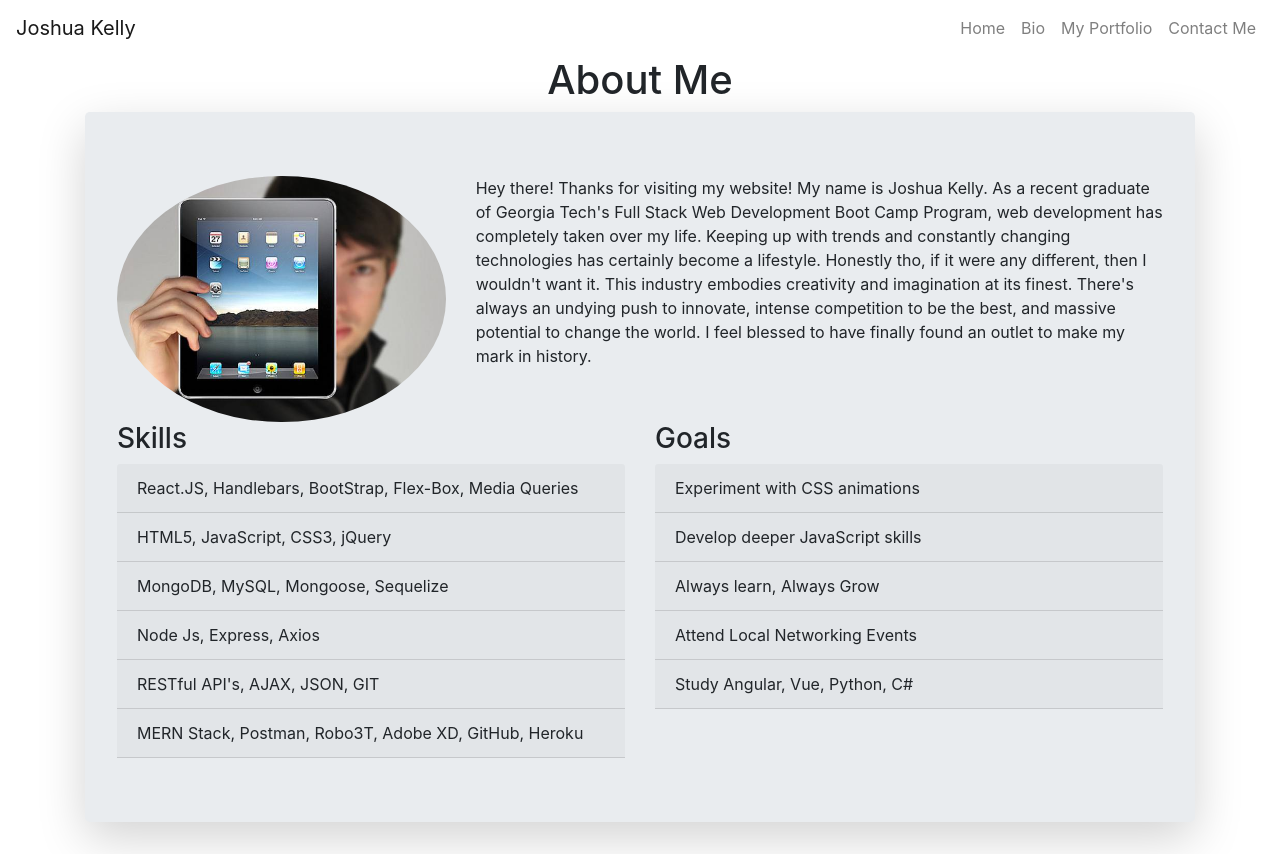
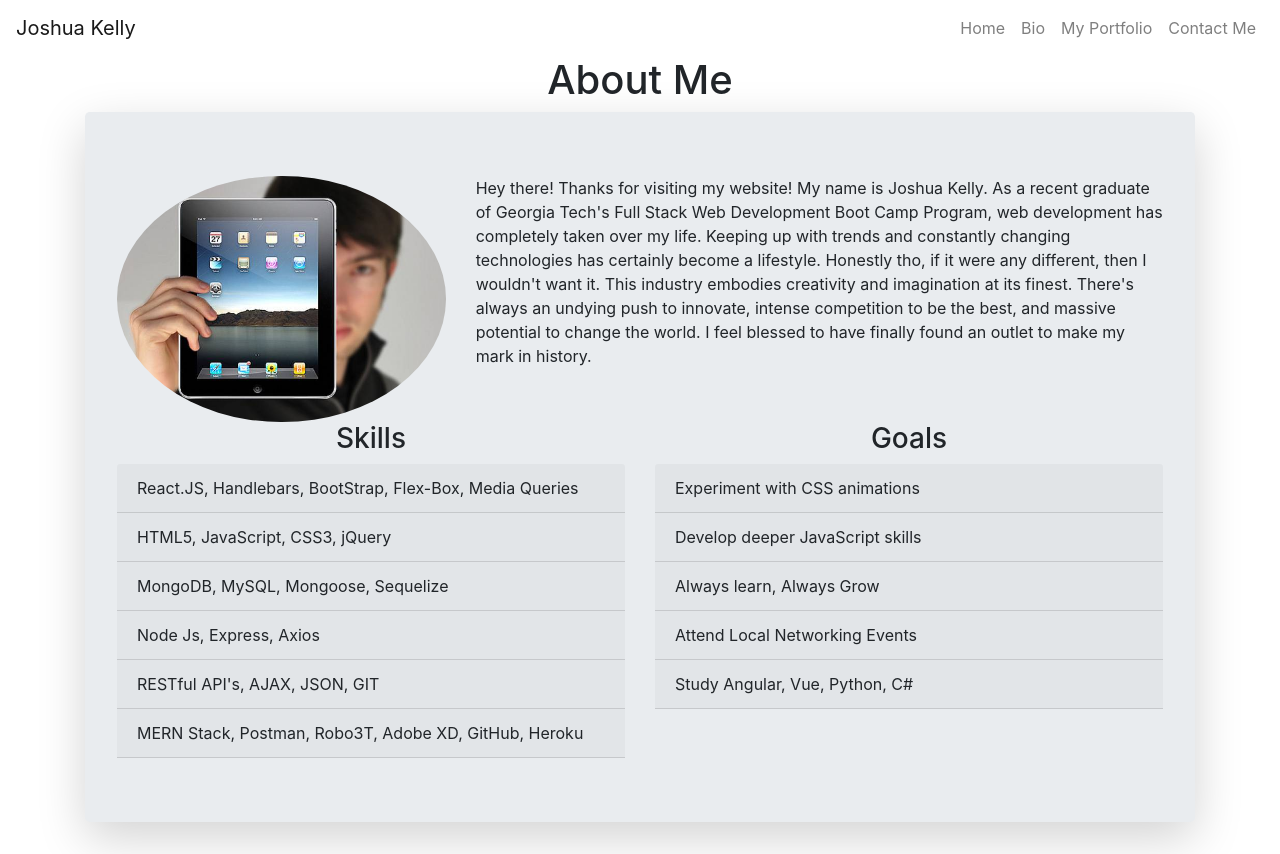
Before and after one commit to Josh-Kelly2015/React-Portfolio, a React (Create React App) app: page /self-bio in a window 1280 px wide. Built offline with nearby package versions, Linux system fonts and the light colour scheme.

Commit message:
okay now its break time

```diff
--- a/src/Bio.jsx
+++ b/src/Bio.jsx
@@ -39,7 +39,9 @@ const AboutMe = props => (
 
         <Row>
           <Col>
-            <h3>Skills</h3>
+            <Row className="justify-content-center">
+              <h3>Skills</h3>
+            </Row>
             <ListGroup>
               <Card.Header>
                 React.JS, Handlebars, BootStrap, Flex-Box, Media Queries
@@ -55,7 +57,9 @@ const AboutMe = props => (
           </Col>
 
           <Col>
-            <h3>Goals</h3>
+            <Row className="justify-content-center">
+              <h3>Goals</h3>
+            </Row>
             <ListGroup>
               <Card.Header> Experiment with CSS animations</Card.Header>
               <Card.Header>Develop deeper JavaScript skills</Card.Header>
```
